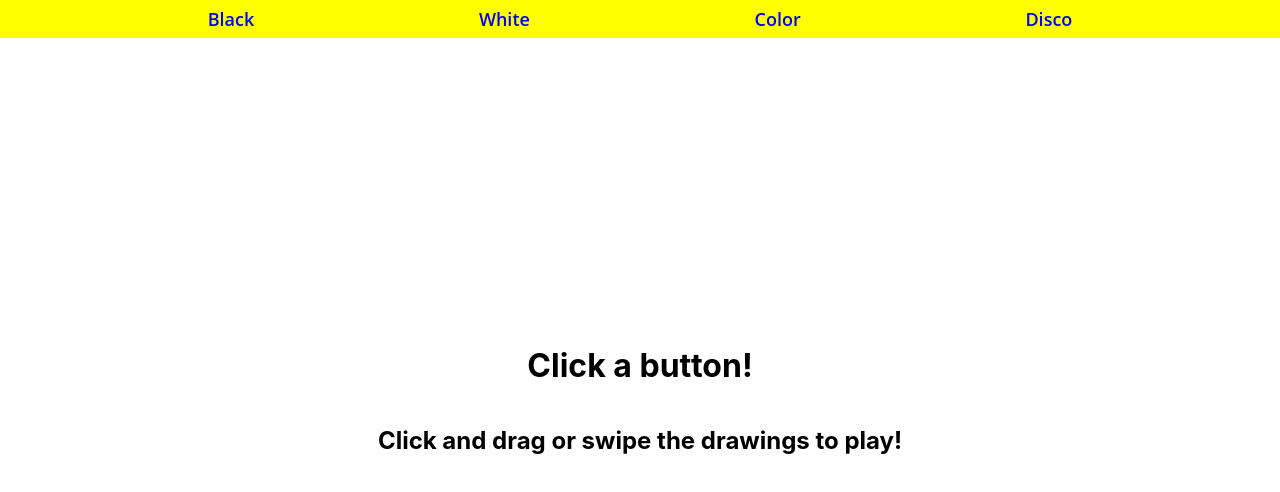
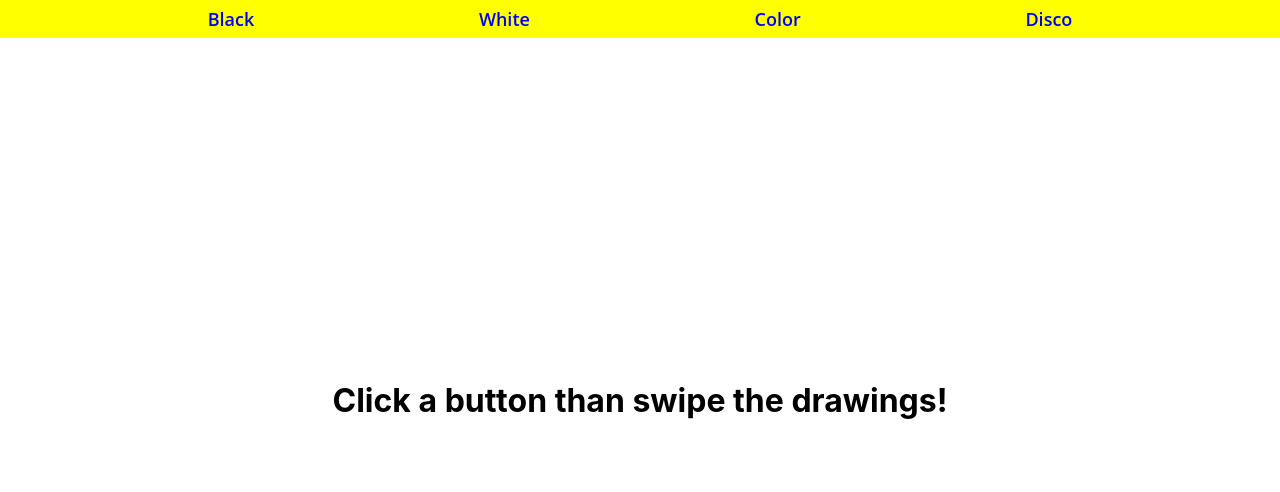
Before and after one commit to zoltanalmodo/ddisco-003, a React (Create React App) app: page / in a window 1280 px wide. Shown: the top 492 px of the page. Built offline with nearby package versions, Linux system fonts and the light colour scheme.

Commit message:
intro text changed

```diff
--- a/src/components/Start.js
+++ b/src/components/Start.js
@@ -10,8 +10,7 @@ export const Start = () => {
     <div className='body_white'>
 
       <Navigation />
-      <h1>Click a button!</h1>
-      <h2>Click and drag or swipe the drawings to play!</h2>
+      <h1>Click a button than swipe the drawings!</h1>
 
     </div>
   )
```
